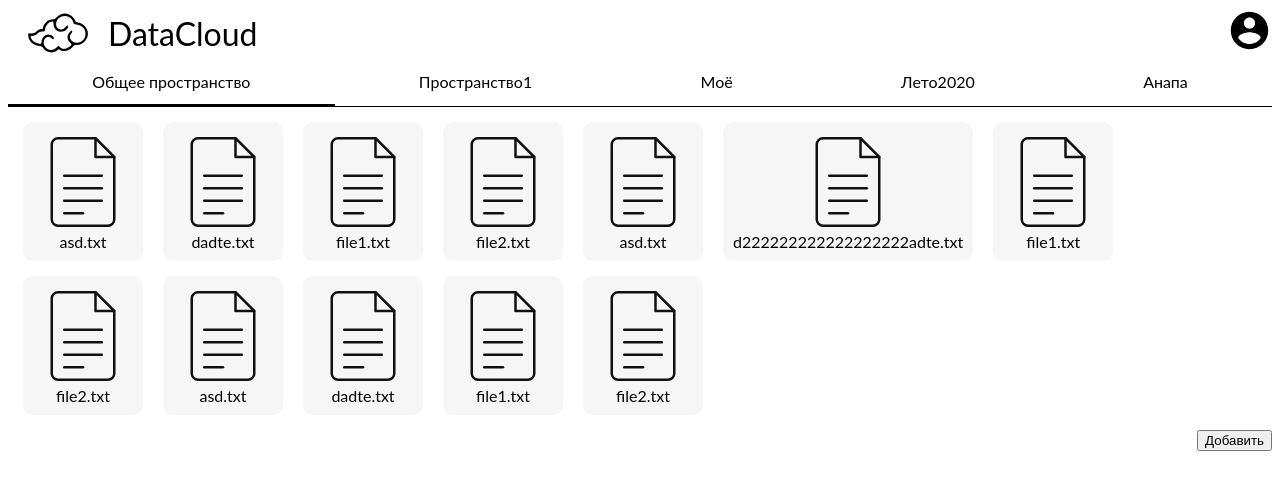
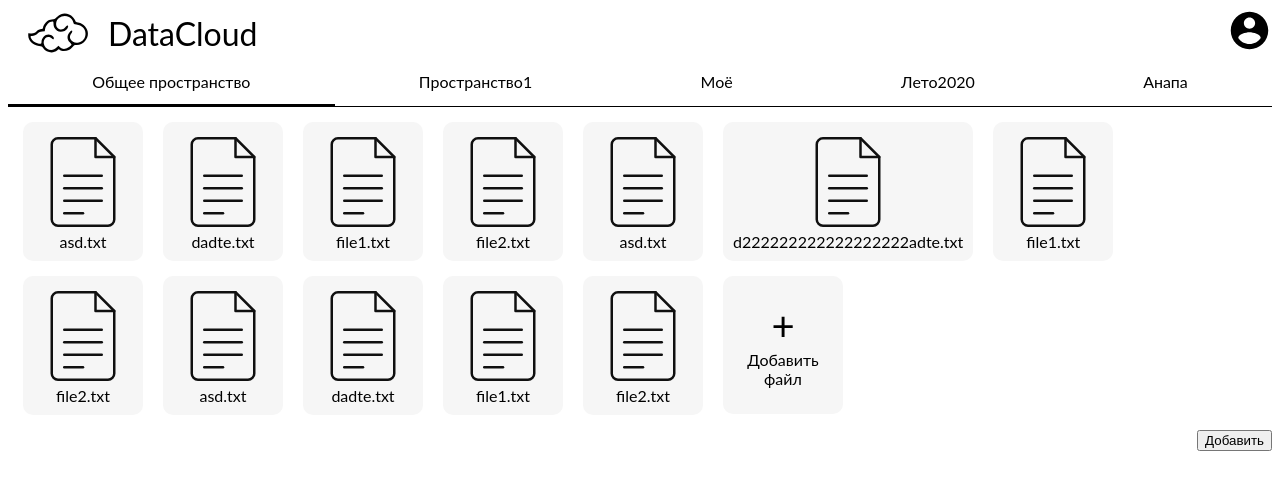
Before and after one commit to bleedcloudVIII/dataCloudFront, an Angular app: page / in a window 1280 px wide. Shown: the top 490 px of the page. Built offline with nearby package versions, Linux system fonts and the light colour scheme.

Commit message:
Кнопка добавления файлов

```diff
--- a/src/app/files-list/files-list.component.html
+++ b/src/app/files-list/files-list.component.html
@@ -1,8 +1,12 @@
 <div class="list">
   <ng-container *ngFor="let file of files">
-      <div class="list__block block">
+      <div class="list__block block" (click)="onFileClick(file)">
         <img class="block__img" src="file.svg">
         <span class="block__text">{{ file }}</span>
       </div>
   </ng-container>
+  <div class="add-block" (click)="onAddClick()">
+    <div class="add-block__plus">+</div>
+    <div class="add-block__text">Добавить<br>файл</div>
+  </div>
 </div>
--- a/src/app/files-list/files-list.component.scss
+++ b/src/app/files-list/files-list.component.scss
@@ -20,5 +20,41 @@
   &__img {
     width: 100px;
   }
+}
 
+.text {
+  &__name{
+
+  }
+  &__img {
+    width: 10px;
+    height: 10px;
+  }
 }
+
+.block:hover {
+  cursor: pointer;
+}
+
+.add-block {
+  display: flex;
+  width: 120px;
+  height: 138px;
+  background-color: #f6f6f6;
+  border-radius: 10px;
+  align-items: center;
+  justify-content: center;
+  font-size: 2.5rem;
+  flex-direction: column;
+  &__plus {
+
+  }
+  &__text {
+    text-align: center;
+    font-size: 1rem;
+  }
+}
+
+.add-block:hover {
+  cursor: pointer;
+}
--- a/src/app/files-list/files-list.component.ts
+++ b/src/app/files-list/files-list.component.ts
@@ -14,6 +14,14 @@ export class FilesListComponent {
   @Input() files!: string[];
 
   constructor() {
+  }
 
+  onAddClick() {
+    console.log('adas');
   }
+
+  onFileClick(name: string) {
+    // TODO NE RABOTAET
+  }
+
 }
```
Also changed, not shown: public/download.svg (added).
